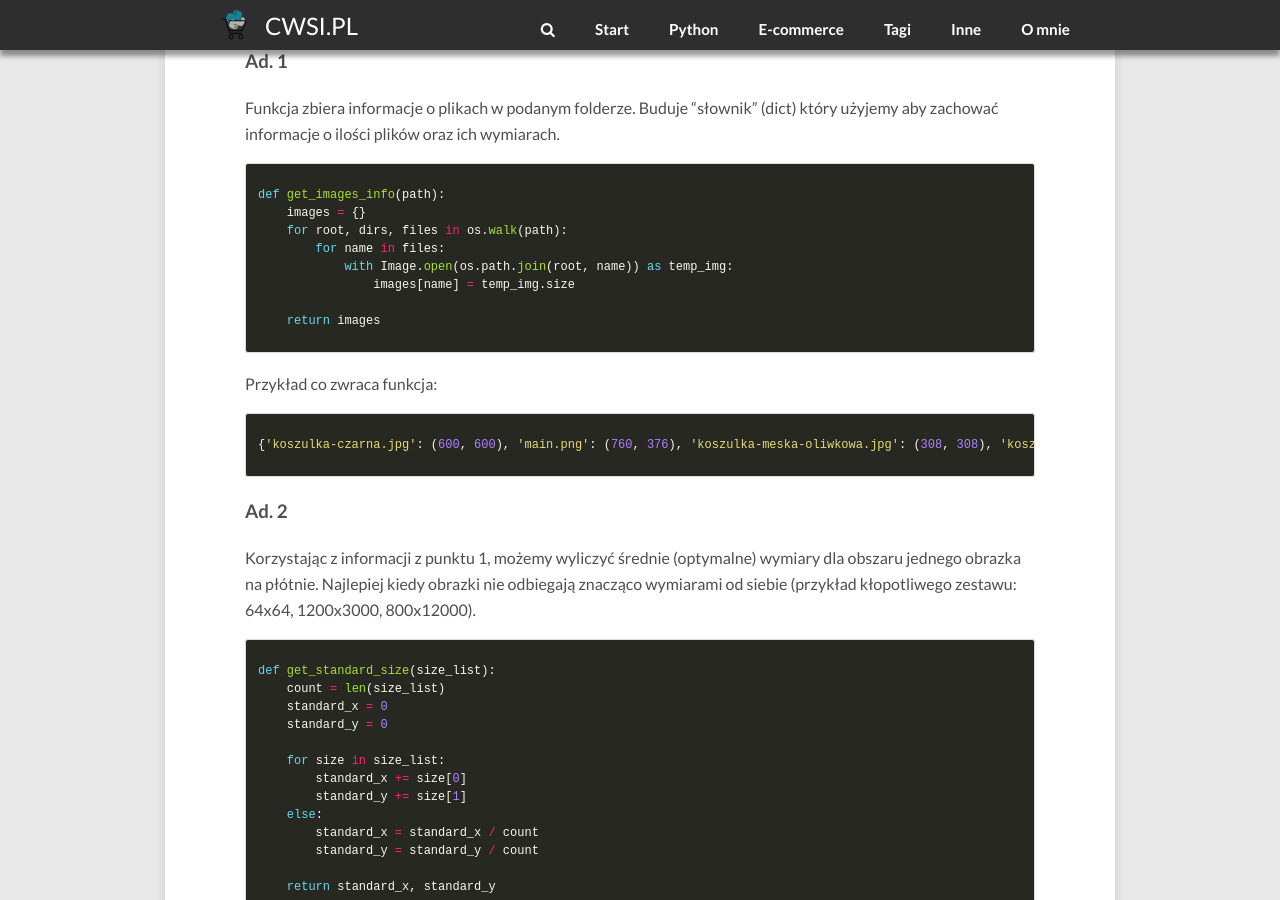
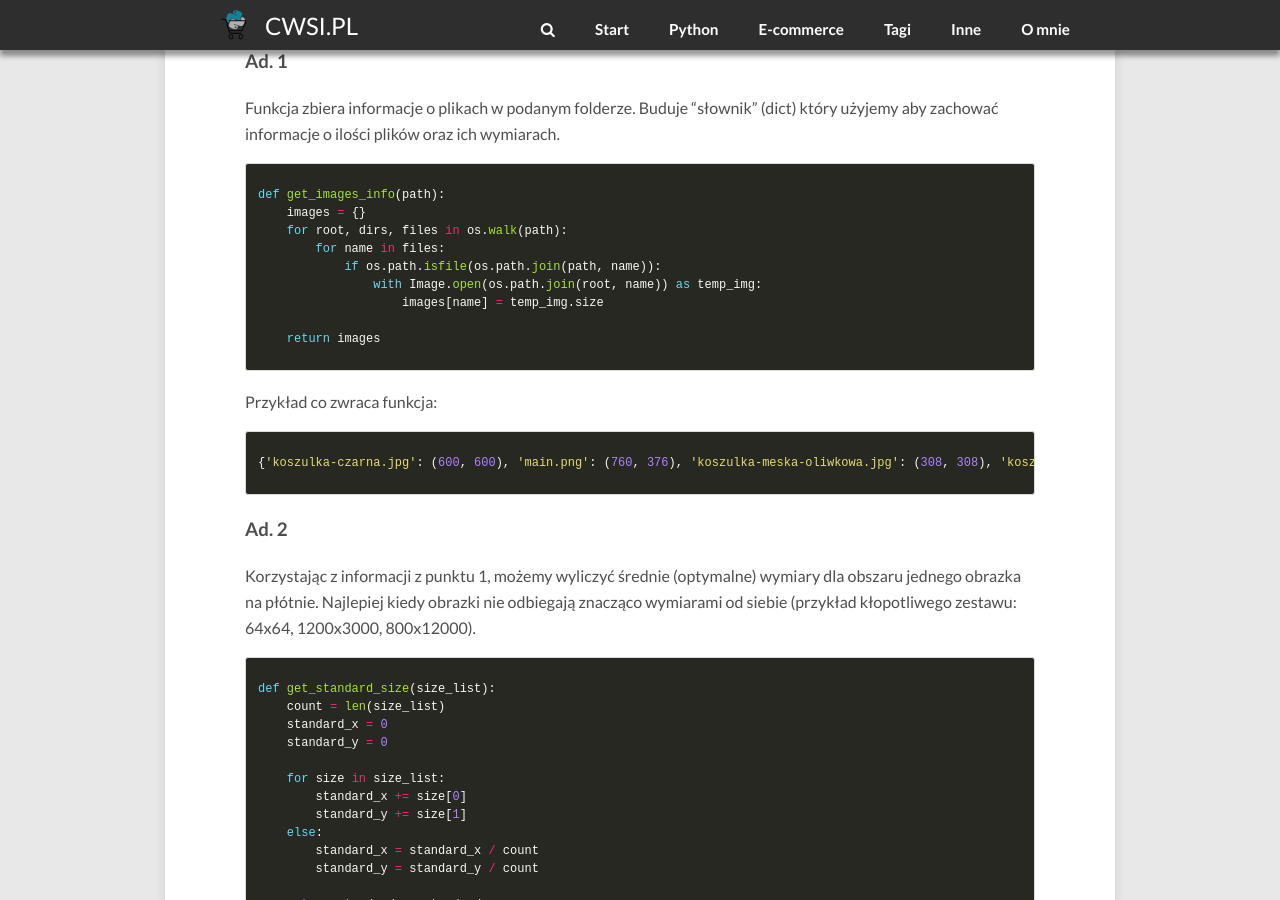
Before and after one commit to chawel/blog-test, a Jekyll site: the page built from _posts/python/scripts/2018-02-11-skrypt-do-laczenia-wielu-zdj-w-jedno-galeria-grid.md, in a window 1280 px wide and 900 px high, scrolled down 1511 px. Built offline with Jekyll 4.4.1, drawn with Linux system fonts in a browser that asks for light colours; nearby versions of some CDN libraries; comment, search, counter and statistics services are not loaded.

Commit message:
Fixed code inside the post Gallery Grid

```diff
--- a/_posts/python/scripts/2018-02-11-skrypt-do-laczenia-wielu-zdj-w-jedno-galeria-grid.md
+++ b/_posts/python/scripts/2018-02-11-skrypt-do-laczenia-wielu-zdj-w-jedno-galeria-grid.md
@@ -51,8 +51,9 @@ def get_images_info(path):
     images = {}
     for root, dirs, files in os.walk(path):
         for name in files:
-            with Image.open(os.path.join(root, name)) as temp_img:
-                images[name] = temp_img.size
+            if os.path.isfile(os.path.join(path, name)):
+                with Image.open(os.path.join(root, name)) as temp_img:
+                    images[name] = temp_img.size
 
     return images
 {% endhighlight %}
```
